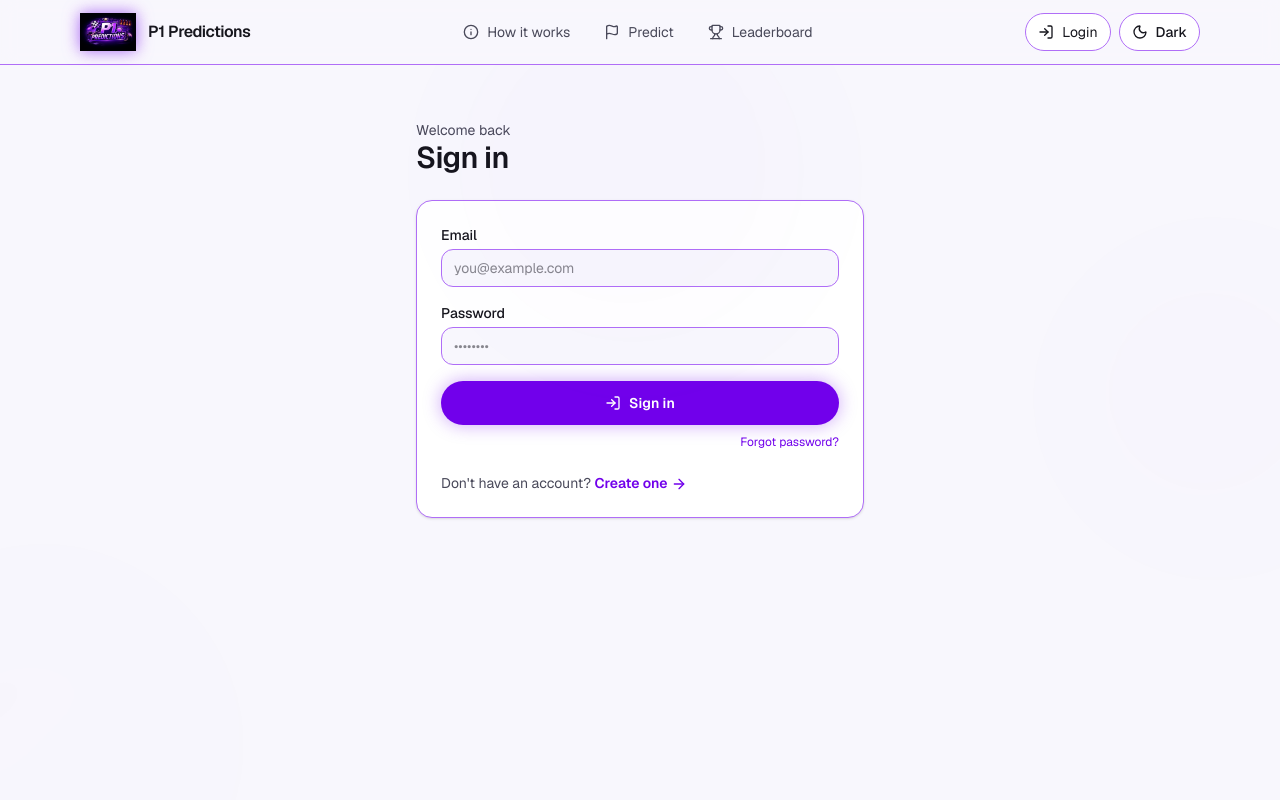
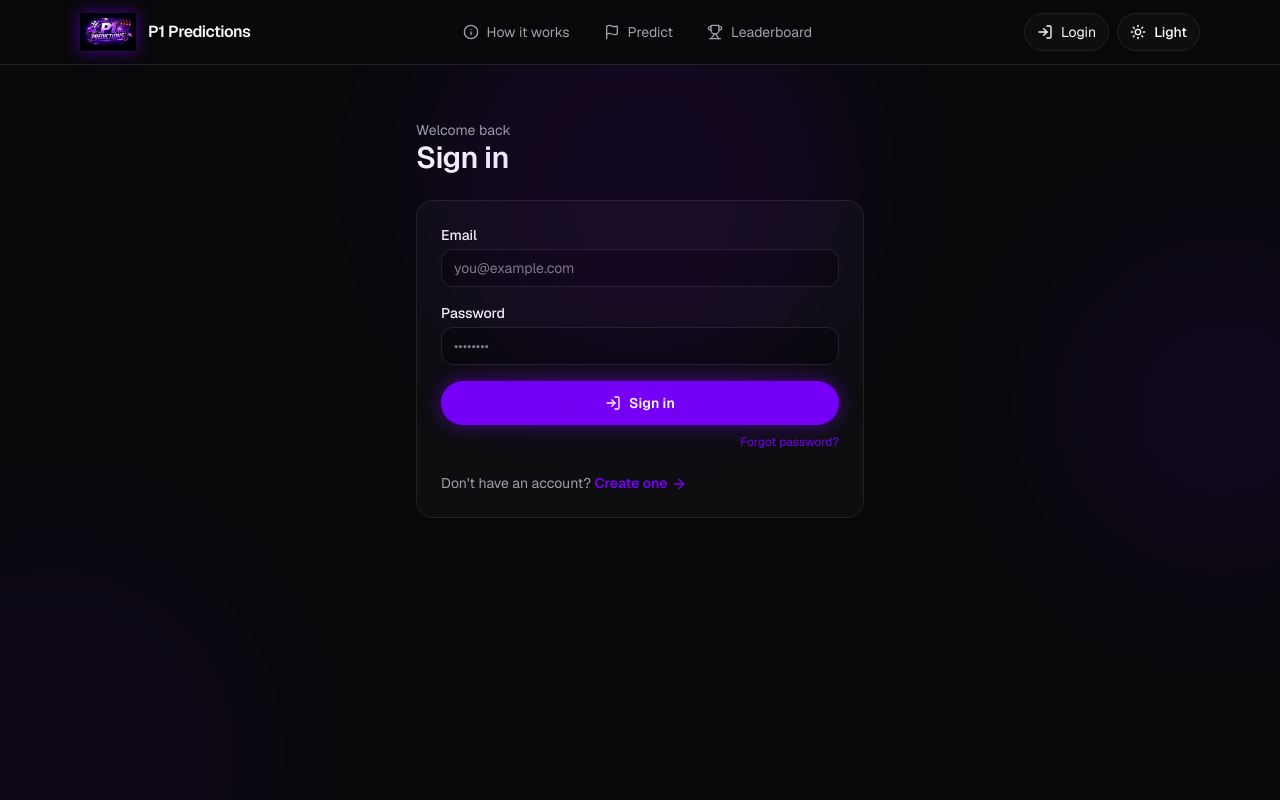
Before and after one commit to abdulksyed10/P1withMattTommy-PredictionsPlayAlong, a Next.js app: page /login in a window 1280 px wide. Built offline with nearby package versions, Linux system fonts and the light colour scheme; no server answers.

Commit message:
Setting theme lauch theme to system theme.

```diff
--- a/components/ThemeToggle.tsx
+++ b/components/ThemeToggle.tsx
@@ -32,8 +32,9 @@ export function ThemeToggle() {
       setThemeState(stored);
     } else {
       // DEFAULT TO LIGHT
-      setTheme("light");
-      setThemeState("light");
+      const systemTheme = getTheme();
+      setTheme(systemTheme);
+      setThemeState(systemTheme);
     }
   }, []);
 
```
